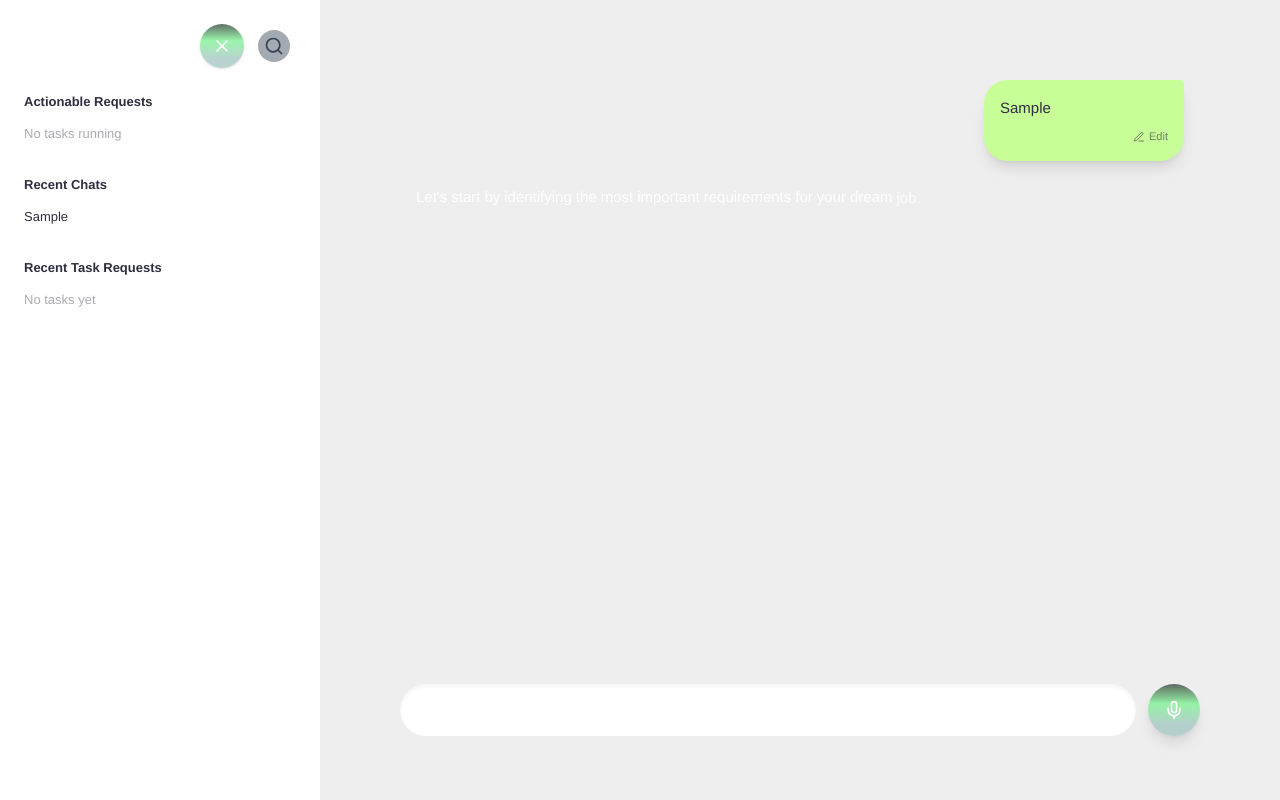
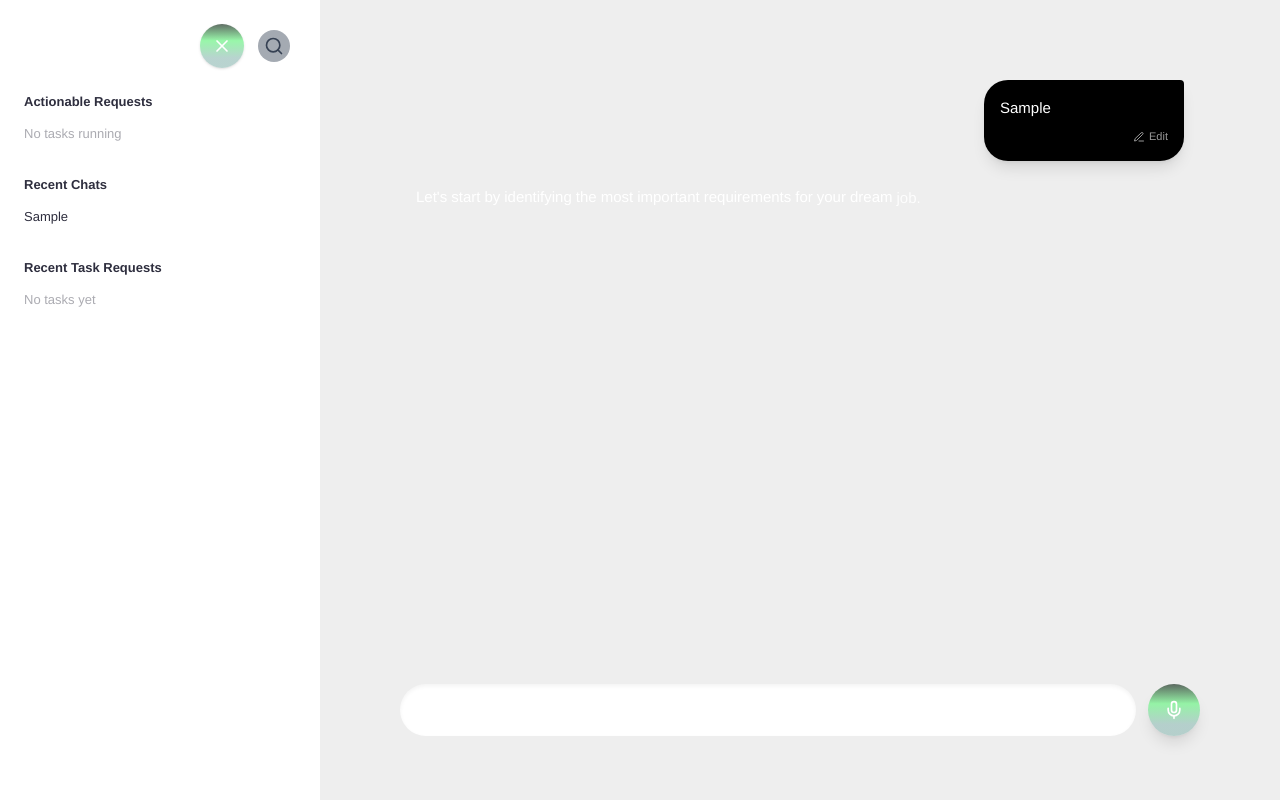
Before and after one commit to Nisha-developers/Zymm-design-, a React (Vite) app: page / in a window 1280 px wide. Both pictures are taken after typing "Sample" into the empty fields and a click on the button 1174 px from the left and 710 px from the top of the page. Built offline with nearby package versions, Linux system fonts and the light colour scheme.

Commit message:
Refactor ChatMessage component styling

```diff
--- a/src/components/ChatMessage.jsx
+++ b/src/components/ChatMessage.jsx
@@ -1,4 +1,5 @@
 import EditableText from './EditableText';
+import ring from '../assets/ring.png';
 
 export default function ChatMessage({
   message,
@@ -14,17 +15,7 @@ export default function ChatMessage({
   if (isUser) {
     return (
       <div className="flex justify-end mb-6">
-        <div
-          className={`${isOrbChat ? 'text-[#1B1B1B]' : isHomepageChat ? 'bg-[#C8FE97] text-[#2E2E3E]' : 'bg-[#2E2E3E] text-white'} rounded-3xl rounded-tr-sm p-4 min-w-[200px] max-w-[70%] shadow-lg wrap-break-word`}
-          style={
-            isOrbChat
-              ? {
-                  background:
-                    'linear-gradient(185.75deg, #E3FFDC 10.61%, #D0FFFE 46.09%, #818181 95.42%)',
-                }
-              : undefined
-          }
-        >
+                <div className="bg-black text-white rounded-3xl rounded-tr-sm p-4 min-w-[200px] max-w-[70%] shadow-lg wrap-break-word">
           {!isHomepageChat && !isOrbChat && (
             <div className="w-8 h-8 rounded-full border border-white/20 flex items-center justify-center mb-3">
               <svg width="14" height="14" viewBox="0 0 24 24" fill="none" stroke="white" strokeWidth="2" strokeLinecap="round" strokeLinejoin="round">
```
